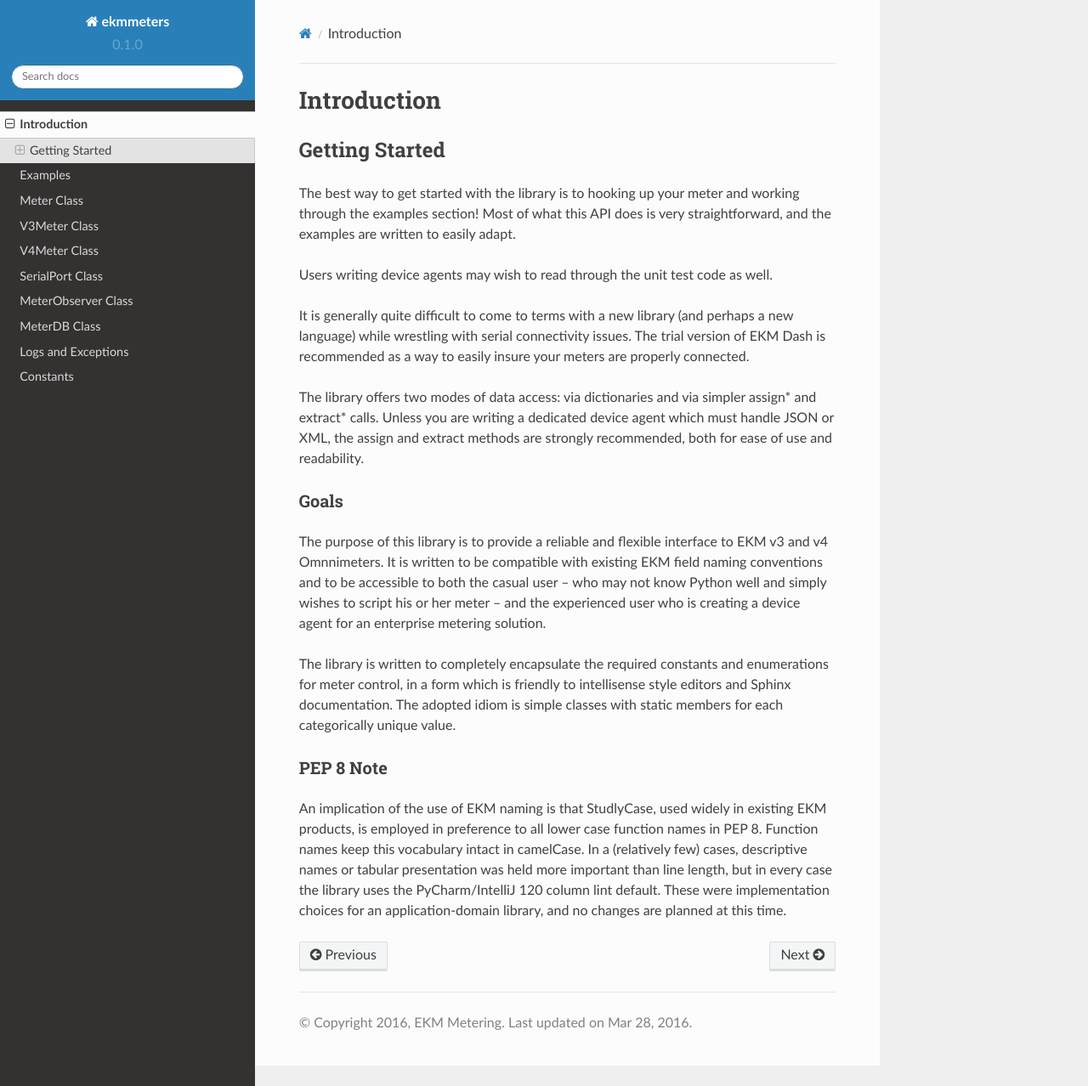
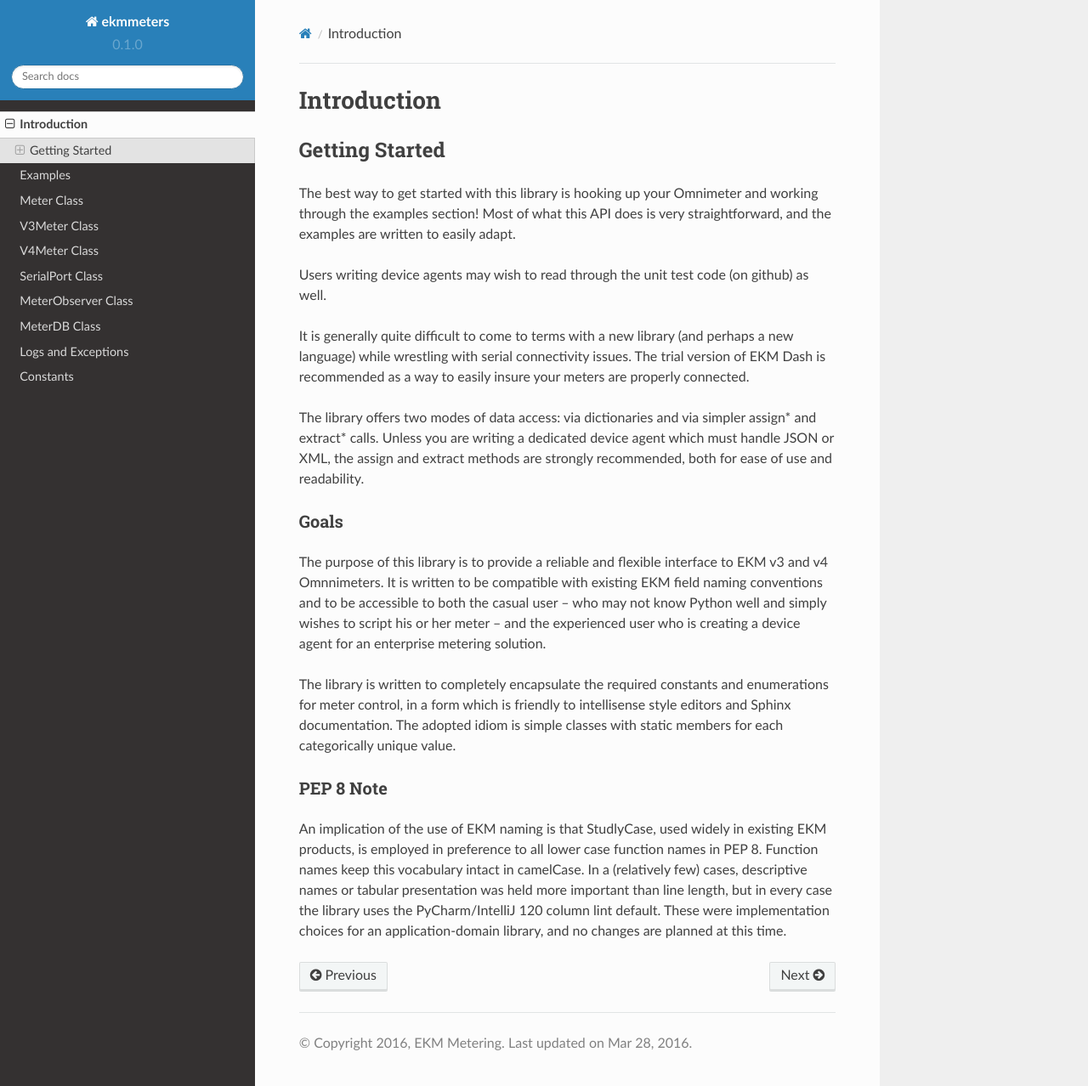
Before and after one commit to ekmmetering/ekmmeters, a Sphinx documentation site: the page built from docs/overview.rst, in a window 1280 px wide and 1278 px high. Shown: the whole window at 85% size. Built offline with Sphinx 7.4.7 and the Read the Docs theme 2.0.0, drawn with Linux system fonts in a browser that asks for light colours.

Commit message:
Update overview.rst

```diff
--- a/docs/overview.rst
+++ b/docs/overview.rst
@@ -8,11 +8,11 @@ Introduction
 Getting Started
 ^^^^^^^^^^^^^^^
 
-The best way to get started with the library is to hooking up your meter and working
+The best way to get started with this library is hooking up your Omnimeter and working
 through the examples section!  Most of what this API does is very straightforward,
 and the examples are written to easily adapt.
 
-Users writing device agents may wish to read through the unit test code as well.
+Users writing device agents may wish to read through the unit test code (on github) as well.
 
 It is generally quite difficult to come to terms with a new library (and perhaps
 a new language) while wrestling with serial connectivity issues.  The trial
```
